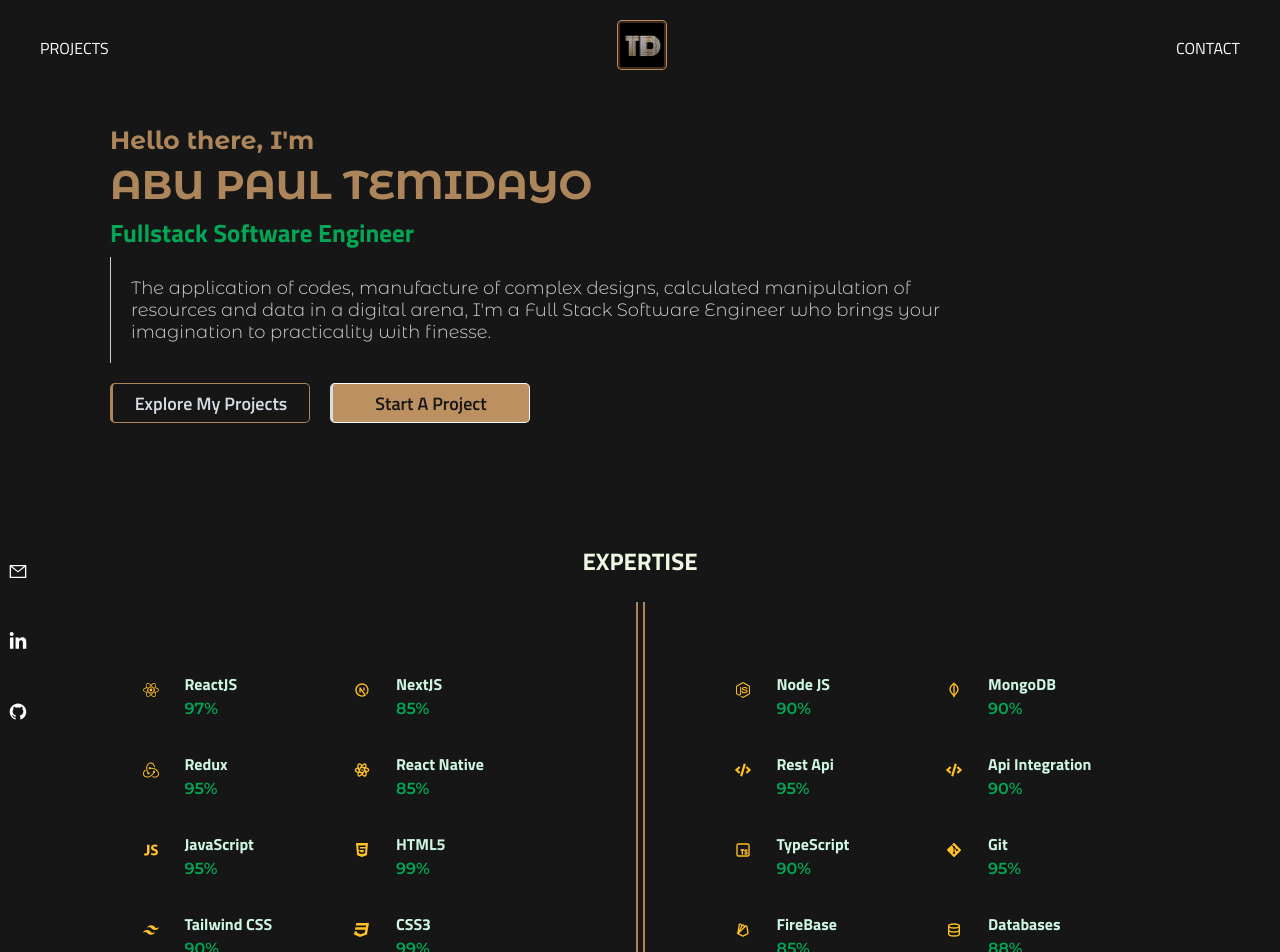
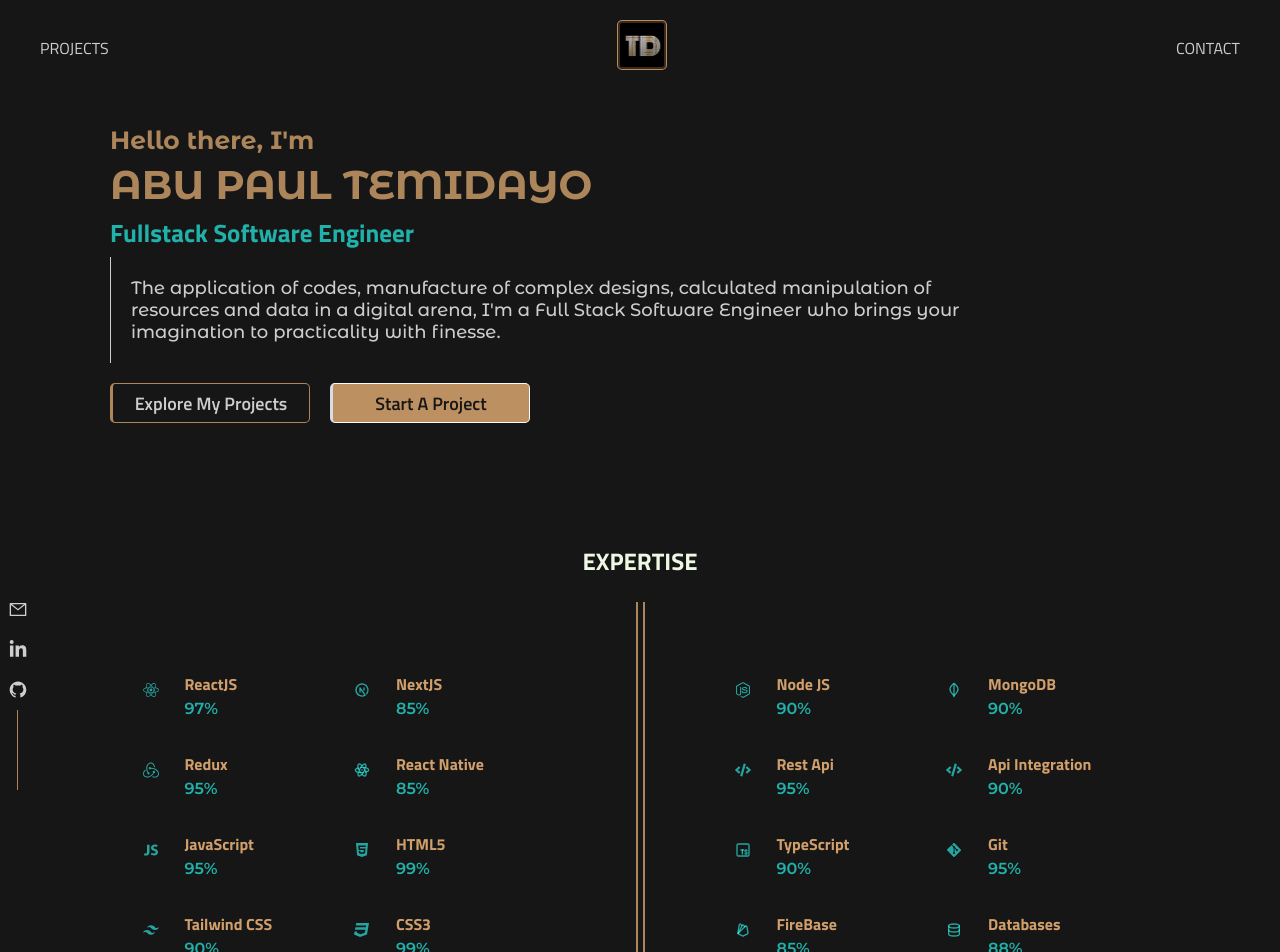
Before and after one commit to edwindad22/portfolio, a React (Vite) app: page / in a window 1280 px wide. Shown: the top 952 px of the page. Built offline with nearby package versions, Linux system fonts and the light colour scheme; a web font is replaced by a local one.

Commit message:
color changes

```diff
--- a/src/components/contact/contact.css
+++ b/src/components/contact/contact.css
@@ -20,7 +20,7 @@
   border-left: 6px solid var(--color-primary);
   padding: 30px;
   border-radius: 2px;
-  background: #000;
+  background: transparent;
 }
 
 form {
@@ -66,13 +66,14 @@ textarea {
 
 input:focus,
 textarea:focus {
-  box-shadow: -3px 2px 6px -3px var(--color-2);
-  -webkit-box-shadow: -3px 2px 6px -3px var(--color-2);
-  -moz-box-shadow: -3px 2px 6px -3px var(--color-2);
+  box-shadow: -3px 2px 6px -3px #20b2ab80;
+  -webkit-box-shadow: -3px 2px 6px -3px #20b2ab80;
+  -moz-box-shadow: -3px 2px 6px -3px #20b2ab80;
   border-color: var(--color-primary);
 }
 .btn {
-  background: rgb(5, 133, 69);
+  /* background: rgb(5, 133, 69); */
+  background: #20b2ab80;
   padding: 10px;
   width: 100%;
   color: var(--color-1);
@@ -85,7 +86,7 @@ textarea:focus {
   font-family: 'Montserrat Alternates', sans-serif;
 }
 .btn:hover {
-  background: rgba(5, 133, 69, 0.833);
+  background: #20b2ab66;
   border: 2px dotted var(--color-primary);
 }
 
--- a/src/components/experience/experience.css
+++ b/src/components/experience/experience.css
@@ -2,8 +2,6 @@
   background: var(--color-bg);
   width: 100%;
   padding: 0px 30px 30px 30px;
-
-  /* color: #eff8e2; */
 }
 .experience__container > .experience__header {
   color: #eff8e2;
@@ -20,15 +18,15 @@
 .experience__wrapper > .experience__frontend {
   margin: 2.5px;
   border-right: 2px solid var(--color-primary);
-
+  /* background: #1b4d3e; */
   padding: 2.4rem 5rem;
   transition: var(--transition);
-  color: var(--color-1);
+  /* color: var(--color-2); */
+  color: rgba(255, 194, 128, 0.8);
 }
 
 .experience__wrapper > .experience__frontend:hover {
   background: transparent;
-
   border-color: var(--color-2);
   cursor: default;
 }
@@ -41,7 +39,7 @@
   /* border-radius: 5px; */
   /* border: 1px solid transparent; */
   transition: var(--transition);
-  color: var(--color-1);
+  color: rgba(255, 194, 128, 0.8);
   /* color: #d7dde5; */
 }
 
@@ -76,13 +74,14 @@ small {
   /* font-style: italic; */
   font-family: 'Montserrat Alternates', sans-serif;
   font-weight: 600;
-  -webkit-text-fill-color: var(--color-2);
+  /* -webkit-text-fill-color: #20b2aa; */
+  color: #20b2aa;
 }
 
 .experience__details-icon {
   margin-top: 6px;
   margin: 10px;
-  color: rgb(255, 193, 38);
+  color: #2ff6eca4;
 }
 
 @media screen and (max-width: 1300px) {
--- a/src/components/footer/footer.css
+++ b/src/components/footer/footer.css
@@ -14,6 +14,7 @@ footer a {
   text-decoration: none;
   transition: 0.3s ease-in-out;
 }
+
 footer a:hover {
   color: #c5cbd3;
 }
--- a/src/components/home/home.css
+++ b/src/components/home/home.css
@@ -28,7 +28,14 @@
 }
 .homeHeader > .title {
   font-size: 25px;
-  color: var(--color-2);
+  /* color: var(--color-2); */
+  /* color: #4fffb0; */
+  /* color: #17b169; */
+  /* color: rgb(2, 211, 211); */
+  /* color: #bfffa6; */
+  /* color: #dadd98; */
+  color: #20b2aa;
+
   margin: 5px;
 }
 .homeHeader > p {
@@ -46,7 +53,7 @@
   padding: 20px;
   /* font-style: italic; */
   border-left: 1px solid rgb(206, 206, 206);
-  font-weight: 300;
+  font-weight: 400;
   font-family: 'Montserrat Alternates', sans-serif;
 }
 
@@ -65,7 +72,7 @@
   font-size: 18px;
   border-radius: 5px;
   background: transparent;
-  color: #d7dde5;
+  color: rgb(206, 206, 206);
   border: 1px solid var(--color-primary);
   cursor: pointer;
   border-left: 3px solid var(--color-primary);
--- a/src/components/navbar/navbar.css
+++ b/src/components/navbar/navbar.css
@@ -20,7 +20,7 @@
 }
 
 .navLeftLinks > a {
-  color: #fcfcfc;
+  color: rgb(206, 206, 206);
   text-decoration: none;
   border-bottom: 1.5px solid transparent;
   transition: 500ms ease-in-out;
@@ -47,7 +47,7 @@
 }
 
 .navRightLinks > a {
-  color: #fcfcfc;
+  color: rgb(206, 206, 206);
   text-decoration: none;
   border-bottom: 1.5px solid transparent;
   transition: 300ms ease-in-out;
--- a/src/components/portfolio/portfolio.css
+++ b/src/components/portfolio/portfolio.css
@@ -103,13 +103,15 @@
   padding: 0.25rem 0.75rem;
   width: 25%;
   /* background: rgb(199, 126, 0); */
-  background-color: rgba(45, 212, 191, 0.1);
+  /* background-color: rgba(45, 212, 191, 0.1); */
+  background: #20b2ab2c;
   display: flex;
   justify-content: center;
   align-items: center;
   border-radius: 9999px;
   font-size: 11px;
   font-weight: 500;
+  opacity: 0.8;
   border: 0.01px solid var(--color-2);
   -webkit-text-fill-color: var(--color-1);
   font-family: 'Montserrat Alternates', sans-serif;
--- a/src/components/sidebar/Sidebar.jsx
+++ b/src/components/sidebar/Sidebar.jsx
@@ -34,8 +34,9 @@ const Sidebar = () => {
               >
                 <AiFillGithub className='sideIcon' />
               </a>
+              <hr />
             </div>
-            <div className='empty'></div>
+            {/* <div className='empty'></div> */}
           </div>
         </div>
       </div>
--- a/src/components/sidebar/sidebar.css
+++ b/src/components/sidebar/sidebar.css
@@ -4,7 +4,7 @@
   width: 35px;
   /* height: 87vh; */
   position: fixed;
-  bottom: 0px;
+  bottom: 10px;
 }
 
 .sideWrapper {
@@ -14,11 +14,12 @@
 }
 
 .sideUp {
-  height: 50vh;
+  /* height: 50vh; */
   width: 100%;
   display: flex;
   justify-content: center;
   align-items: center;
+  /* background: #000; */
 }
 .sideUp > div {
   width: 5%;
@@ -28,7 +29,7 @@
   display: flex;
   justify-content: space-between;
   align-items: center;
-  height: 36vh;
+  /* height: 36vh; */
   width: 100%;
   flex-direction: column;
 }
@@ -38,15 +39,22 @@
   justify-content: center;
   align-items: center;
   flex-direction: column;
-  gap: 25px;
   font-size: 20px;
-  color: #fcfcfc;
-  margin-top: 50px;
+  color: rgb(206, 206, 206);
+  /* margin-top: 50px; */
+}
+.sideDown > .sideIcons hr {
+  background-color: var(--color-primary);
+  border-width: 0px;
+  height: 80px;
+  width: 1px;
+  margin-left: 19px;
 }
 .sideDown > .sideIcons > a > .sideIcon {
   border-bottom: 1px solid transparent;
   cursor: pointer;
   transition: all 0.3s ease;
+  margin: 10px;
 }
 .sideDown > .sideIcons > a > .sideIcon:hover {
   color: var(--color-primary);
--- a/src/index.css
+++ b/src/index.css
@@ -23,19 +23,19 @@ body {
 
 /* Track */
 ::-webkit-scrollbar-track {
-  background: var(--color-bg-variant2);
+  background: var(--color-bg);
 }
 
 /* Handle */
 ::-webkit-scrollbar-thumb {
   /* background: rgba(255, 193, 128, 0.65); */
-  background: rgba(203, 154, 102, 0.65);
+  background: rgba(203, 154, 102, 0.453);
   border-radius: 2px;
 }
 
 /* Handle on hover */
 ::-webkit-scrollbar-thumb:hover {
-  background: rgba(155, 118, 78, 0.65);
+  background: rgba(155, 118, 78, 0.543);
 }
 :root {
   /* --color-bg: #14213d; */
@@ -51,7 +51,8 @@ body {
   /* --color-primary: rgb(187, 145, 117); */
   --color-primary-variant: rgb(53, 83, 90);
   --color-1: rgb(206, 246, 225);
-  --color-2: rgb(4, 165, 85);
+  --color-2: #20b2aa;
+  /* --color-2: rgb(4, 165, 85); */
   --color-white: #fff;
   --color-light: rgba(225, 225, 225, 0.6);
 
```
